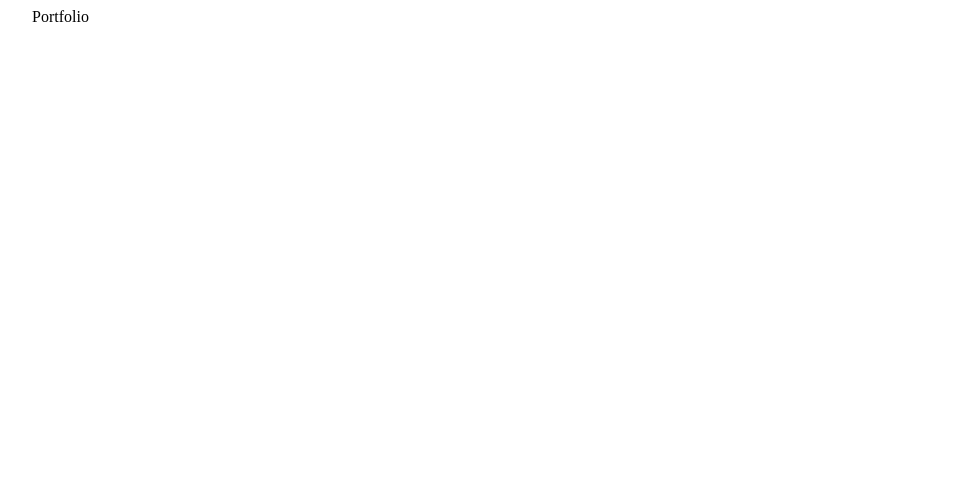
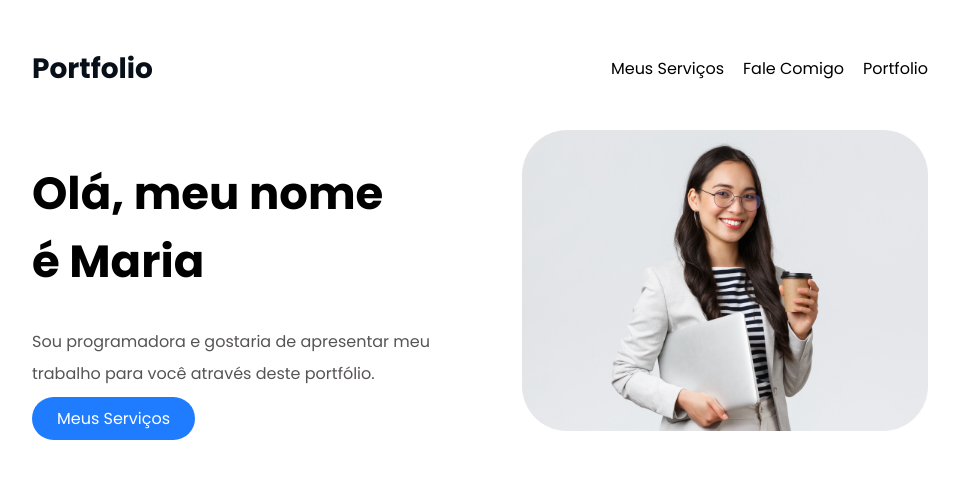
Before and after one commit to Marcelo-Anselmo/mary-portfolio, a plain HTML site: page index.html in a window 1280 px wide. Shown: the whole page, without its empty margins (160-1119 px from the left). Drawn offline with Linux system fonts and the light colour scheme; files that its build step writes are made by us from their sources.

Commit message:
added header && menu

```diff
--- a/css/style.css
+++ b/css/style.css
@@ -9,3 +9,81 @@ body {
   grid-auto-flow: column;
   grid-auto-columns: 1fr;
 }
+
+#header {
+  font-family: 'Poppins', sans-serif;
+  font-size: 28px;
+  font-style: normal;
+  font-weight: 700;
+  line-height: 42px;
+  color: #070F18;
+  margin-top: 40px;
+  margin-bottom: 40px;
+}
+
+#headerCta p {
+  font-family: Poppins;
+  font-size: 16px;
+  font-weight: 400;
+  line-height: 32px;
+  letter-spacing: 0em;
+  text-align: left;
+  color: #575455;
+}
+
+#headerCta h1 {
+  font-family: Poppins;
+  font-size: 45px;
+  font-weight: 700;
+  letter-spacing: 0em;
+  text-align: left;
+  color: #000000;
+}
+
+#headerImg {
+  margin-left: 42px;
+}
+
+#headerImg img {
+  width: 100%;
+}
+
+#menu {
+  text-align: right;
+  margin-top: 49px;
+}
+
+#menu ul {
+  list-style: none;
+  margin: 0;
+  padding: 0;
+}
+
+#menu li {
+  display: inline-block;
+  margin-left: 15px;
+  font-family: Poppins;
+  font-size: 16px;
+  font-weight: 400;
+  line-height: 24px;
+  color: #070F18;
+}
+
+a {
+  color: black;
+  text-decoration: none;
+  cursor: pointer;
+}
+
+#buttonCta {
+  background-color: #1F7CFF;
+  font-family: 'Poppins', sans-serif;
+  font-weight: normal;
+  font-style: normal;
+  font-style: 16px;
+  font-weight: 24px;
+  border-radius: 50px;
+  text-align: center;
+  color: #ffff;
+  padding: 10px 25px 10px 25px;
+}
--- a/index.html
+++ b/index.html
@@ -7,7 +7,7 @@
   <link rel="preconnect" href="https://fonts.googleapis.com">
   <link rel="preconnect" href="https://fonts.gstatic.com" crossorigin>
   <link href="https://fonts.googleapis.com/css2?family=Poppins:wght@400;600;700&display=swap" rel="stylesheet">
-  <link rel="stylesheet" href="style.css">
+  <link rel="stylesheet" href="css/style.css">
   <title>Portfólio</title>
 </head>
 <body>
@@ -15,7 +15,26 @@
     <div id="header">
       Portfolio
     </div>
-    <div id="menu"></div>
+    <div id="menu">
+      <ul>
+        <li><a href="#">Meus Serviços</a></li>
+        <li><a href="#">Fale Comigo</a></li>
+        <li><a href="#">Portfolio</a></li>
+      </ul>
+    </div>
+  </div>
+
+  <div class="container">
+    <div id="headerCta">
+      <h1>Olá, meu nome <br> é Maria</h1>
+      <p>Sou programadora e gostaria de apresentar meu<br>
+      trabalho para você através deste portfólio.</p>
+      <a id="buttonCta" href="#">Meus Serviços</a>
+    </div>
+    <div id="headerImg">
+      <img src="img/img-mary.png" alt="imagem de perfil">
+    </div>
+
   </div>
 
   <script src="js/main.js"></script>
```
Also changed, not shown: img/img-mary.png (added).
